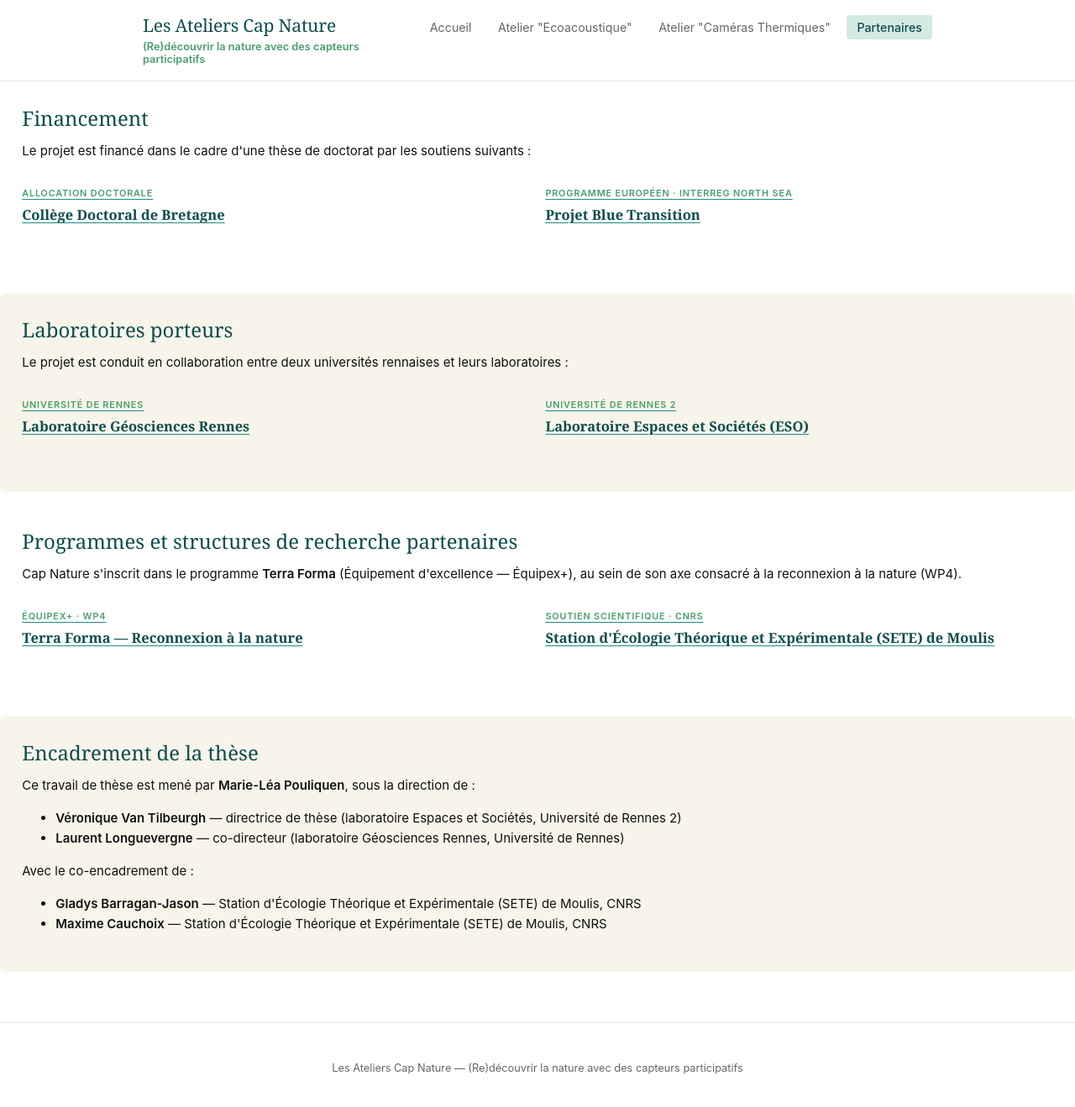
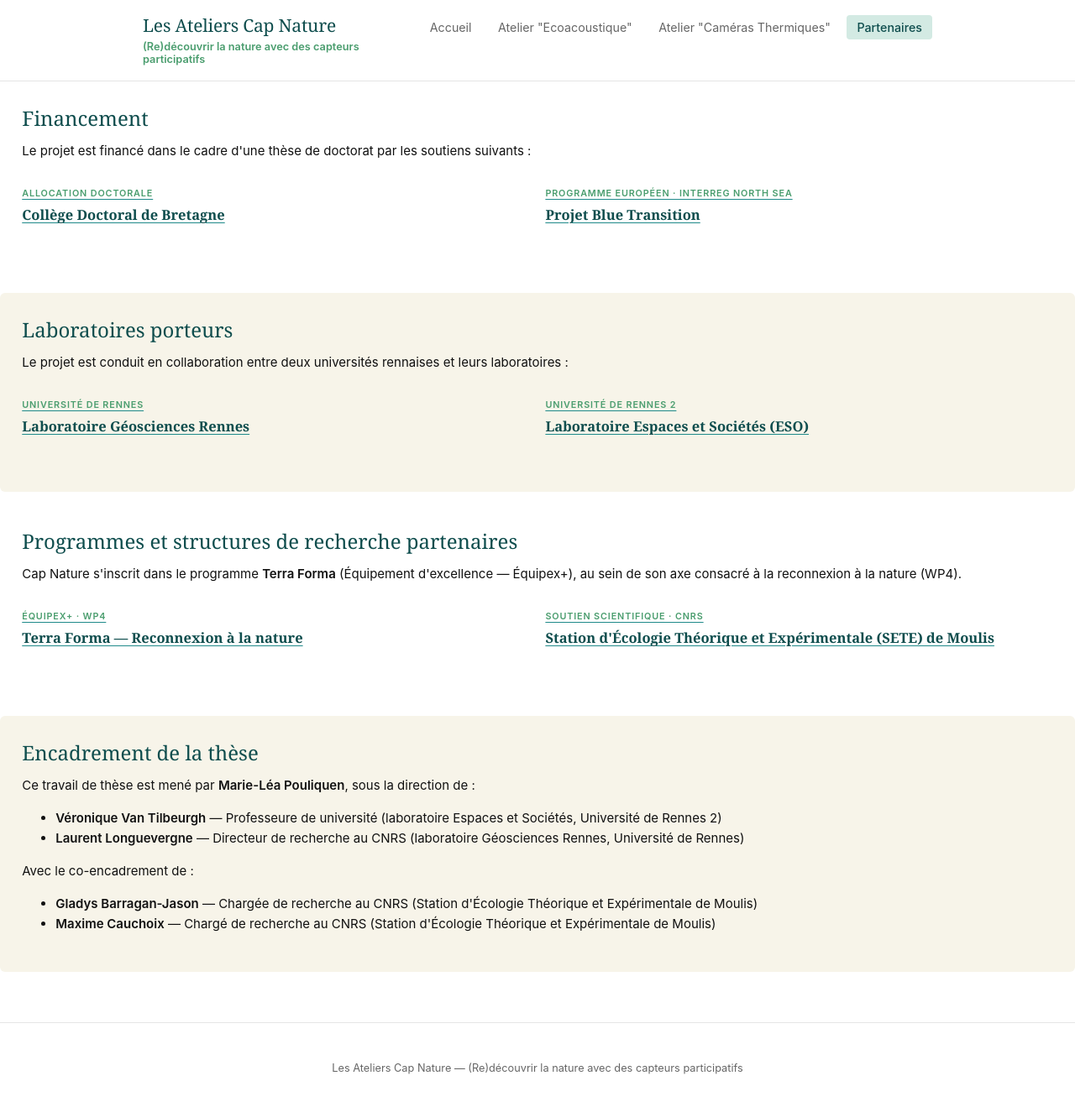
Before and after one commit to marieleapouliquen/wiki-cap-nature, a Jekyll site: the page built from _pages/about.md, in a window 1280 px wide and 1326 px high. Shown: the top 1319 px of the window at 84% size. Built offline with Jekyll 4.4.1, drawn with Linux system fonts in a browser that asks for light colours.

Commit message:
Update about.md

```diff
--- a/_pages/about.md
+++ b/_pages/about.md
@@ -58,12 +58,12 @@ lead: "Cap Nature est mené dans le cadre d'une thèse de doctorat, grâce au so
   <h2>Encadrement de la thèse</h2>
   <p>Ce travail de thèse est mené par <strong>Marie-Léa Pouliquen</strong>, sous la direction de :</p>
   <ul>
-    <li><strong>Véronique Van Tilbeurgh</strong> — directrice de thèse (laboratoire Espaces et Sociétés, Université de Rennes 2)</li>
-    <li><strong>Laurent Longuevergne</strong> — co-directeur (laboratoire Géosciences Rennes, Université de Rennes)</li>
+    <li><strong>Véronique Van Tilbeurgh</strong> — Professeure de université (laboratoire Espaces et Sociétés, Université de Rennes 2)</li>
+    <li><strong>Laurent Longuevergne</strong> — Directeur de recherche au CNRS (laboratoire Géosciences Rennes, Université de Rennes)</li>
   </ul>
   <p>Avec le co-encadrement de :</p>
   <ul>
-    <li><strong>Gladys Barragan-Jason</strong> — Station d'Écologie Théorique et Expérimentale (SETE) de Moulis, CNRS</li>
-    <li><strong>Maxime Cauchoix</strong> — Station d'Écologie Théorique et Expérimentale (SETE) de Moulis, CNRS</li>
+    <li><strong>Gladys Barragan-Jason</strong> — Chargée de recherche au CNRS (Station d'Écologie Théorique et Expérimentale de Moulis)</li>
+    <li><strong>Maxime Cauchoix</strong> —  Chargé de recherche au CNRS (Station d'Écologie Théorique et Expérimentale de Moulis)</li>
   </ul>
 </section>
```
